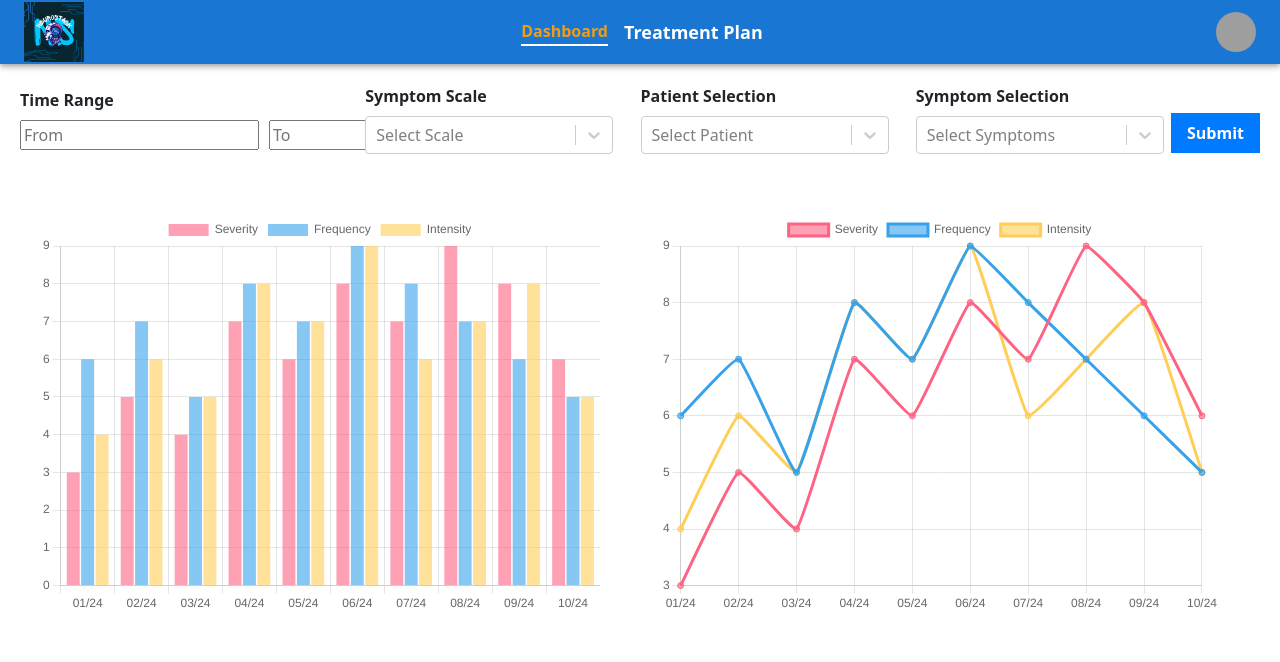
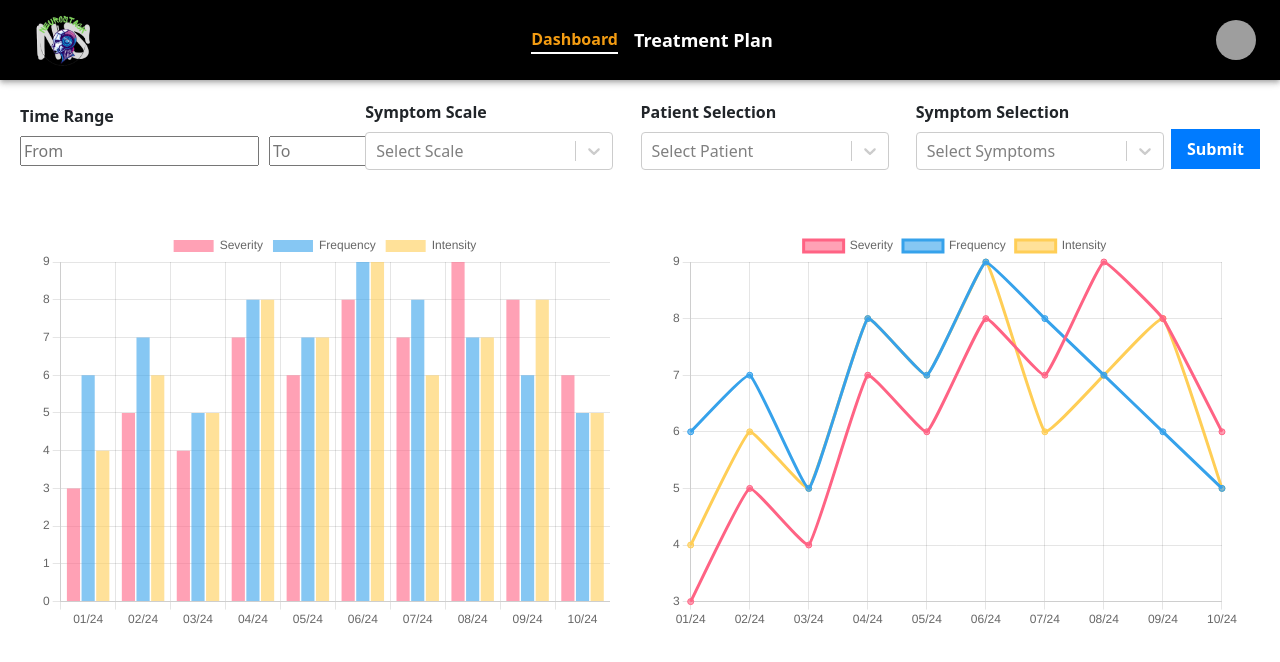
Before and after one commit to sakshamsachdeva13/NeuroStack, a React (Create React App) app: page / in a window 1280 px wide. Shown: the top 662 px of the page. Built offline with nearby package versions, Linux system fonts and the light colour scheme; grey boxes are pictures that could not be loaded.

Commit message:
Navigation and Charts styling fixed

```diff
--- a/src/App.module.css
+++ b/src/App.module.css
@@ -3,7 +3,7 @@
 }
 
 .App-logo {
-  height: 40vmin;
+  height: 60vmin;
   pointer-events: none;
 }
 
--- a/src/components/Navigation/Navigation.jsx
+++ b/src/components/Navigation/Navigation.jsx
@@ -12,7 +12,7 @@ import Tooltip from "@mui/material/Tooltip";
 import MenuItem from "@mui/material/MenuItem";
 import AdbIcon from "@mui/icons-material/Adb";
 import { NavLink } from "react-router-dom";
-import Logo from '../../assets/NeuroStack.jpg';
+import Logo from '../../assets/NeuroStack.png';
 import styles from './Navigation.module.css';
 
 function ResponsiveAppBar({ userType }) {
@@ -47,7 +47,7 @@ function ResponsiveAppBar({ userType }) {
 
   const items = pages.map((page) => <NavLink to={page.path}>{page.page}</NavLink>);
   return (
-    <AppBar position="static" sx={{ padding: 0, margin: 0 }}>
+    <AppBar position="static" sx={{backgroundColor: '#000000',padding: 0, margin: 0 }}>
       <Container sx={{ padding: 0, margin: 0 }} maxWidth={false}>
         <Toolbar disableGutters sx={{ padding: 0, margin: 0 }}>
           <img src={Logo} alt="Logo" className={styles.logo} />
--- a/src/components/Navigation/Navigation.module.css
+++ b/src/components/Navigation/Navigation.module.css
@@ -6,7 +6,8 @@
 
 .logo {
   /* margin-right: 16px; */
-  height: 60px;
+  height: 80px;
+  width:auto;
 }
 
 .navLink {
--- a/src/pages/Dashboard/Charts/chart.jsx
+++ b/src/pages/Dashboard/Charts/chart.jsx
@@ -1,11 +1,22 @@
 import React from "react";
-import { Bar, Line, Pie } from 'react-chartjs-2';
-import styles from './charts.module.css';
+import { Bar, Line } from 'react-chartjs-2';
 
 const Chart = ({ type }) => {
-  let charts = <></>;
+  const options = {
+    responsive: true,
+    maintainAspectRatio: false,
+    plugins: {
+      tooltip: {
+        callbacks: {
+          label: (tooltipItem) => {
+            return `${tooltipItem.label}: ${tooltipItem.raw}`;
+          },
+        },
+      },
+    },
+  };
 
-  const sample = {
+  const sampleData = {
     labels: [
       "01/24",
       "02/24",
@@ -45,111 +56,25 @@ const Chart = ({ type }) => {
       },
     ],
   };
-  const pieChartData = {
-    labels: ['Severity', 'Frequency', 'Intensity'],
-    datasets: [{
-      data: [3, 6, 4],
-      backgroundColor: [
-        'rgba(255, 99, 132, 0.6)',
-        'rgba(54, 162, 235, 0.6)',
-        'rgba(255, 206, 86, 0.6)',
-      ],
-      borderColor: [
-        'rgba(255, 99, 132, 1)',
-        'rgba(54, 162, 235, 1)',
-        'rgba(255, 206, 86, 1)',
-      ],
-      borderWidth: 0, // Remove border
-    }],
-    monthYearLabels: ['Jan 2024', 'Feb 2024', 'Mar 2024'], // Labels for tooltips
-  };
 
-  console.log("flow came here")
-  const options = {
-    responsive: true,
-    maintainAspectRatio: false,
-    plugins: {
-      tooltip: {
-        callbacks: {
-          label: (tooltipItem) => {
-            return `${tooltipItem.label}: ${tooltipItem.raw}`;
-          },
-          title: (tooltipItems) => {
-            const idx = tooltipItems[0].dataIndex;
-            return pieChartData.monthYearLabels[idx];
-          },
-        },
-      },
-    },
-  };
-
-  const paralysisOptions = {
-    ...options,
-    plugins: {
-      ...options.plugins,
-      title: {
-        display: true,
-        text: 'Paralysis', // Title above the chart
-        fontSize: 16,
-        fontColor: '#333', // Title font color
-        padding: 20,
-      },
-    },
-  };
-
-  const muscleWeaknessOptions = {
-    ...options,
-    plugins: {
-      ...options.plugins,
-      title: {
-        display: true,
-        text: 'Muscle Weakness', // Title above the chart
-        fontSize: 16,
-        fontColor: '#333', // Title font color
-        padding: 20,
-      },
-    },
-  };
-
-  const poorCoordinationOptions = {
-    ...options,
-    plugins: {
-      ...options.plugins,
-      title: {
-        display: true,
-        text: 'Poor Coordination', // Title above the chart
-        fontSize: 16,
-        fontColor: '#333', // Title font color
-        padding: 20,
-      },
-    },
-  };
-
-  console.log(sample)
+  let charts = null;
 
   switch (type) {
     case "Bar":
-      charts = (<Bar data ={sample} options={options}/>);
+      charts = <Bar data={sampleData} options={options} />;
       break;
-
     case "Line":
-      charts = <Line  data ={sample} options={options} />;
-      break;
-
-    case "Pie":
-      charts = <></>;
+      charts = <Line data={sampleData} options={options} />;
       break;
     default:
-      charts = <Pie data ={sample} options={options}/>;
+      charts = null;
+  }
 
-  }
-  return(
-
-   <div>
-        {charts}
-   </div>
-
-) ;
+  return (
+    <div>
+      {charts}
+    </div>
+  );
 };
 
 export default Chart;
--- a/src/pages/Dashboard/Dashboard.jsx
+++ b/src/pages/Dashboard/Dashboard.jsx
@@ -1,5 +1,5 @@
 import React, { useRef, useEffect, useState } from 'react';
-import { Bar, Line, Pie } from 'react-chartjs-2';
+import { Bar, Line } from 'react-chartjs-2';
 import Chart from './Charts/chart';
 import Filter from './Filters/Filter';
 import styles from './Dashboard.module.css';
@@ -73,26 +73,6 @@ const Dashboard = () => {
     ],
   };
 
-  const pieChartData = {
-    labels: ['Severity', 'Frequency', 'Intensity'],
-    datasets: [
-      {
-        data: [3, 6, 4],
-        backgroundColor: [
-          'rgba(255, 99, 132, 0.6)',
-          'rgba(54, 162, 235, 0.6)',
-          'rgba(255, 206, 86, 0.6)',
-        ],
-        borderColor: [
-          'rgba(255, 99, 132, 1)',
-          'rgba(54, 162, 235, 1)',
-          'rgba(255, 206, 86, 1)',
-        ],
-        borderWidth: 0, // Remove border
-      },
-    ],
-    monthYearLabels: ['Jan 2024', 'Feb 2024', 'Mar 2024'], // Labels for tooltips
-  };
 
   useEffect(() => {
     return () => {
@@ -101,15 +81,6 @@ const Dashboard = () => {
       }
       if (lineChartRef.current && lineChartRef.current.chartInstance) {
         lineChartRef.current.chartInstance.destroy();
-      }
-      if (pieChartParalysisRef.current && pieChartParalysisRef.current.chartInstance) {
-        pieChartParalysisRef.current.chartInstance.destroy();
-      }
-      if (pieChartMuscleWeaknessRef.current && pieChartMuscleWeaknessRef.current.chartInstance) {
-        pieChartMuscleWeaknessRef.current.chartInstance.destroy();
-      }
-      if (pieChartPoorCoordinationRef.current && pieChartPoorCoordinationRef.current.chartInstance) {
-        pieChartPoorCoordinationRef.current.chartInstance.destroy();
       }
     };
   }, []);
@@ -138,23 +109,7 @@ const Dashboard = () => {
     };
   };
 
-  const options = {
-    responsive: true,
-    maintainAspectRatio: false,
-    plugins: {
-      tooltip: {
-        callbacks: {
-          label: (tooltipItem) => {
-            return `${tooltipItem.label}: ${tooltipItem.raw}`;
-          },
-          title: (tooltipItems) => {
-            const idx = tooltipItems[0].dataIndex;
-            return pieChartData.monthYearLabels[idx];
-          },
-        },
-      },
-    },
-  };
+
 
 
 
@@ -202,7 +157,7 @@ const Dashboard = () => {
           <Chart type="Line" />
         </div>
 
-        <Chart type="Pie" />
+
 
       </div>
     </div>
--- a/src/pages/Dashboard/Dashboard.module.css
+++ b/src/pages/Dashboard/Dashboard.module.css
@@ -5,34 +5,6 @@
   gap: 20px;
 }
 
-.filters {
-  display: flex;
-  flex-wrap: wrap;
-  justify-content: space-between;
-  align-items: center;
-  margin-bottom: 20px;
-}
-
-.filter {
-  display: flex;
-  flex-direction: column;
-  width: 20%;
-}
-
-.filter + .filter {
-  margin-left: 20px;
-  margin-right: -70px;
-}
-
-.filter label {
-  margin-bottom: 8px;
-  font-weight: bold;
-}
-
-.datePickers {
-  display: flex;
-  gap: 10px;
-}
 
 .chartRow {
   display: flex;
@@ -61,8 +33,3 @@
   margin-top: 28px;
   font-weight: bold;
 }
-
-.submitButton.small {
-  padding: 6px 12px;
-  font-size: 14px;
-}
```
Also changed, not shown: src/assets/NeuroStack.png (added).
